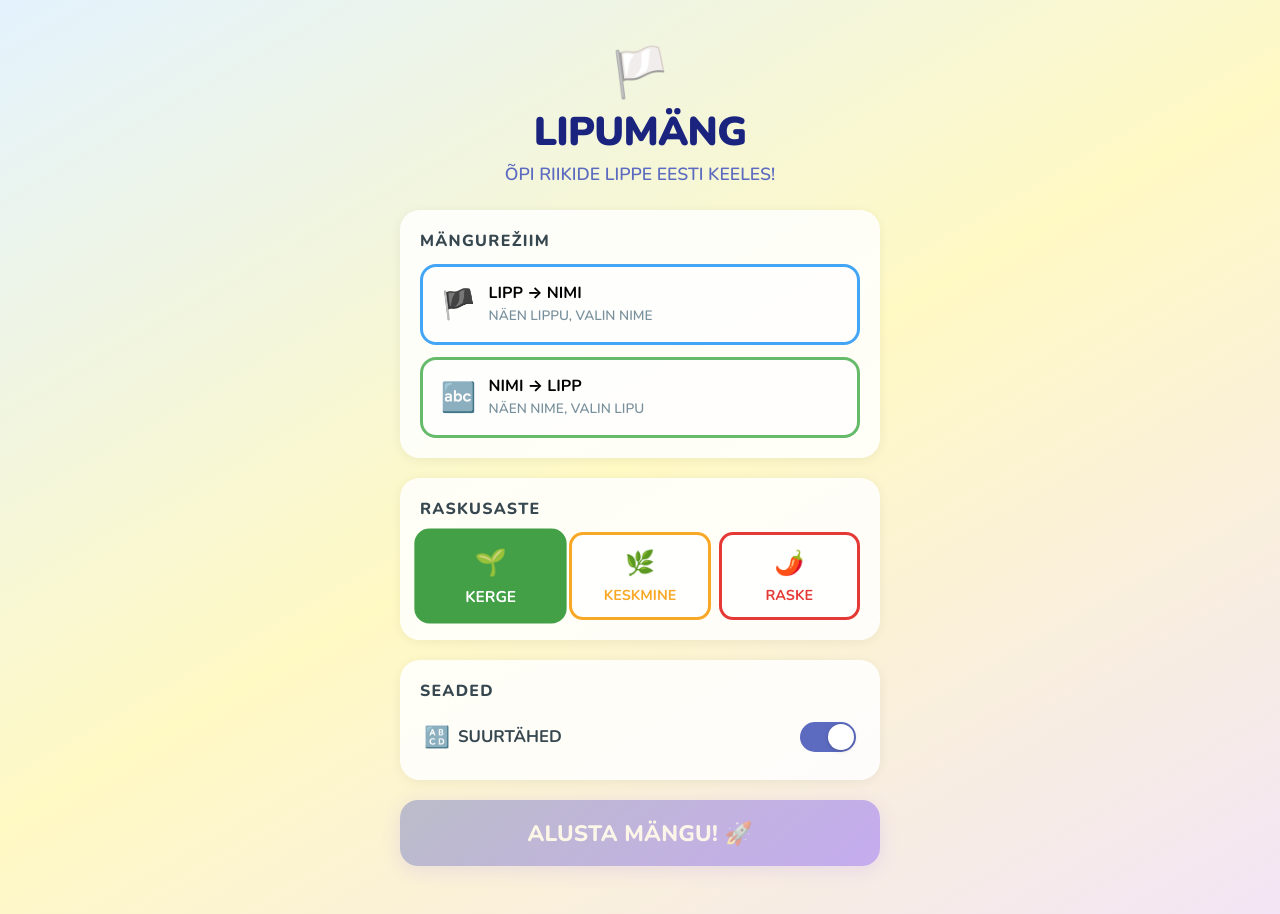
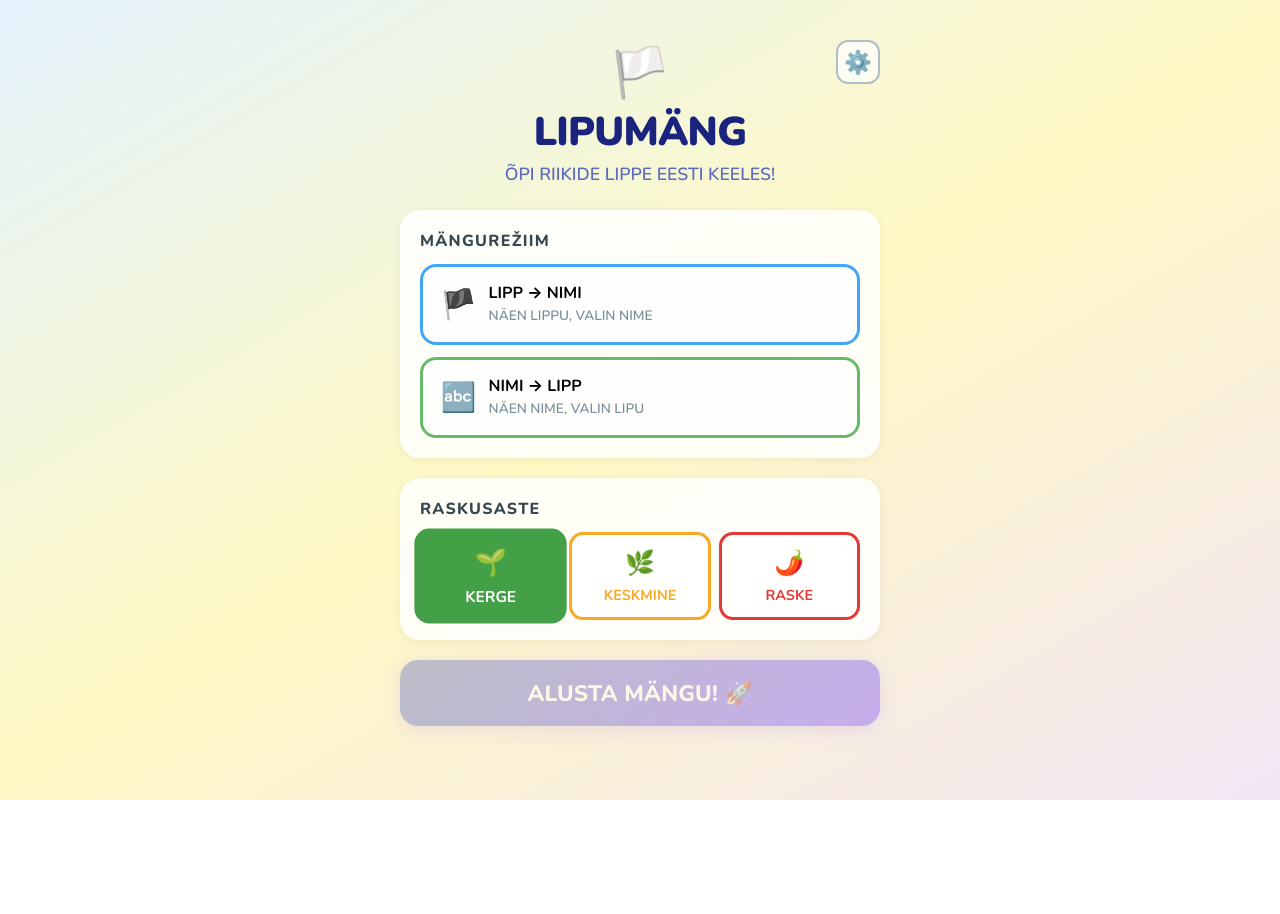
Before and after one commit to silver941/lipumang, a React (Vite) app: page / in a window 1280 px wide. After the commit the page ends 800 px from the top, so only its background shows below. Built offline with nearby package versions, Linux system fonts and the light colour scheme.

Commit message:
Add files via upload

```diff
--- a/src/App.jsx
+++ b/src/App.jsx
@@ -60,6 +60,7 @@ export default function App() {
   const [feedback, setFeedback] = useState(null);
   const [selected, setSelected] = useState(null);
   const [allCaps, setAllCaps] = useState(loadCaps);
+  const [settingsOpen, setSettingsOpen] = useState(false);
 
   const toggleCaps = () => {
     setAllCaps((prev) => {
@@ -169,10 +170,44 @@ export default function App() {
       <div style={styles.page}>
         <div style={styles.menuContainer}>
           <div style={styles.titleBlock}>
+            <button
+              style={styles.gearBtn}
+              onClick={() => setSettingsOpen((p) => !p)}
+              aria-label="Settings"
+            >
+              ⚙️
+            </button>
             <span style={styles.titleEmoji}>🏳️</span>
             <h1 style={styles.title}>{t("Lipumäng")}</h1>
             <p style={styles.subtitle}>{t("Õpi riikide lippe eesti keeles!")}</p>
           </div>
+
+          {settingsOpen && (
+            <div style={styles.sectionCard}>
+              <h2 style={styles.sectionTitle}>{t("Seaded")}</h2>
+              <div style={styles.toggleRow}>
+                <span style={styles.toggleLabel}>
+                  <span style={{ fontSize: "1.3rem" }}>🔠</span>
+                  <span>{allCaps ? "SUURTÄHED" : "Tavalised tähed"}</span>
+                </span>
+                <button
+                  style={{
+                    ...styles.toggleTrack,
+                    background: allCaps ? "#5c6bc0" : "#b0bec5",
+                  }}
+                  onClick={toggleCaps}
+                  aria-label="Toggle caps"
+                >
+                  <span
+                    style={{
+                      ...styles.toggleThumb,
+                      transform: allCaps ? "translateX(28px)" : "translateX(2px)",
+                    }}
+                  />
+                </button>
+              </div>
+            </div>
+          )}
 
           <div style={styles.sectionCard}>
             <h2 style={styles.sectionTitle}>{t("Mängurežiim")}</h2>
@@ -238,31 +273,6 @@ export default function App() {
                   <span style={{ fontWeight: 700 }}>{d.label}</span>
                 </button>
               ))}
-            </div>
-          </div>
-
-          <div style={styles.sectionCard}>
-            <h2 style={styles.sectionTitle}>{t("Seaded")}</h2>
-            <div style={styles.toggleRow}>
-              <span style={styles.toggleLabel}>
-                <span style={{ fontSize: "1.3rem" }}>🔠</span>
-                <span>{allCaps ? "SUURTÄHED" : "Tavalised tähed"}</span>
-              </span>
-              <button
-                style={{
-                  ...styles.toggleTrack,
-                  background: allCaps ? "#5c6bc0" : "#b0bec5",
-                }}
-                onClick={toggleCaps}
-                aria-label="Toggle caps"
-              >
-                <span
-                  style={{
-                    ...styles.toggleThumb,
-                    transform: allCaps ? "translateX(28px)" : "translateX(2px)",
-                  }}
-                />
-              </button>
             </div>
           </div>
 
@@ -427,6 +437,24 @@ const styles = {
   titleBlock: {
     textAlign: "center",
     marginBottom: "0.25rem",
+    position: "relative",
+  },
+  gearBtn: {
+    position: "absolute",
+    top: 0,
+    right: 0,
+    background: "rgba(255,255,255,0.7)",
+    border: "2px solid #b0bec5",
+    borderRadius: 12,
+    width: 44,
+    height: 44,
+    fontSize: "1.4rem",
+    cursor: "pointer",
+    display: "flex",
+    alignItems: "center",
+    justifyContent: "center",
+    padding: 0,
+    transition: "all 0.15s",
   },
   titleEmoji: {
     fontSize: "3rem",
```
